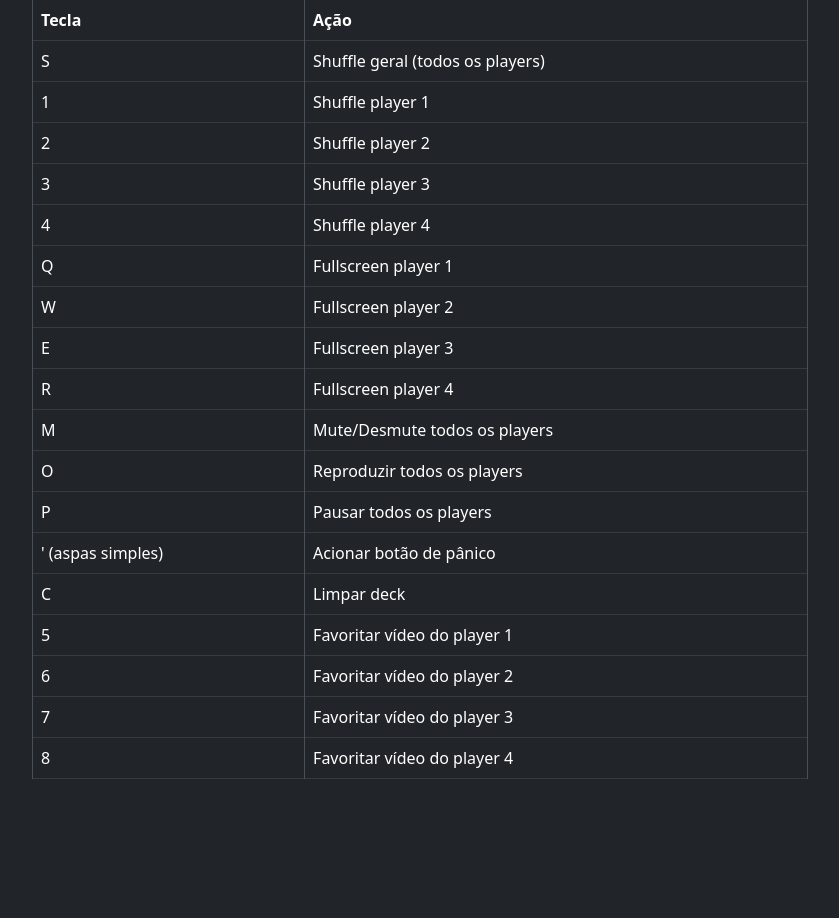
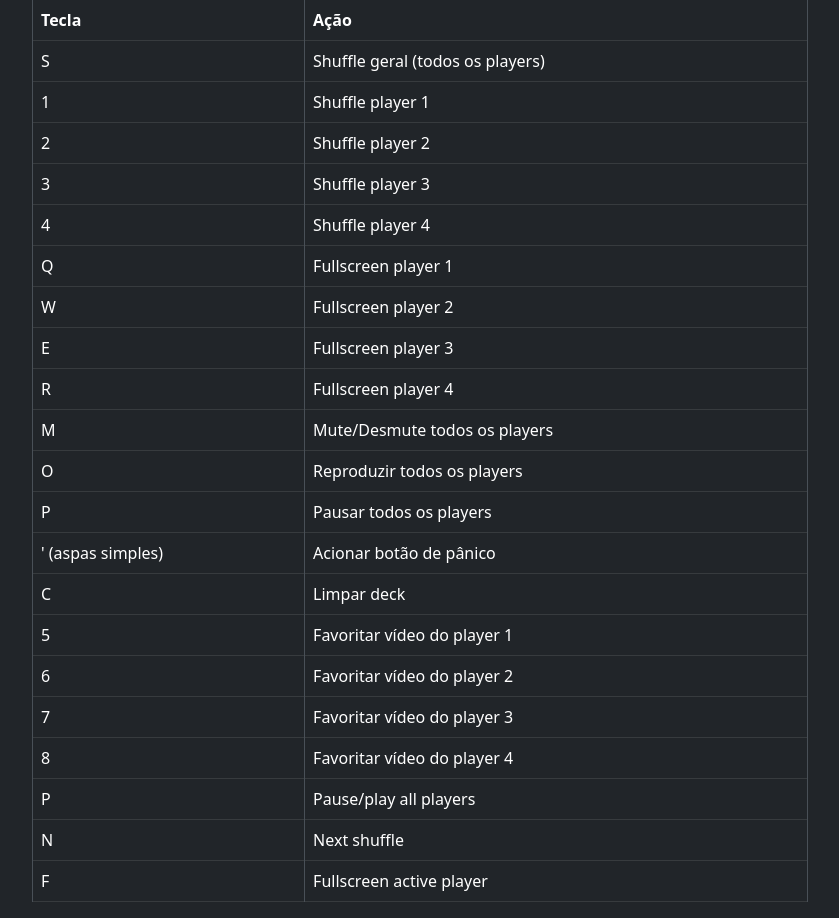
Before and after one commit to lscheffel/EndoFlix, a Flask app: page /keymaps in a window 1280 px wide. Shown: the part 215-1133 px from the top of the page, without its empty margins (220-1059 px from the left). Before the commit the page ends 994 px from the top, so only its background shows below. Run offline with Flask 3, Linux system fonts and the light colour scheme; a user stored in the database is signed in.

Commit message:
Implement 11 new features for EndoFlix

```diff
--- a/Templates/base.html
+++ b/Templates/base.html
@@ -64,7 +64,6 @@
     <header class="p-2 bg-secondary d-flex justify-content-between">
         <h1 class="h5 m-0">EndoFlix - Video Player <span id="stats"></span></h1>
         <div>
-            <input type="text" id="searchInput" class="form-control me-2" placeholder="Search videos" style="width: 200px;">
 <i class="bi bi-lightbulb theme-toggle me-2" id="themeToggle"></i>
             <a href="/keymaps" class="text-light me-2">Keymaps</a>
             <a href="/about" class="text-light me-2">Sobre</a>
@@ -259,6 +258,7 @@
                     <button id="batchFavorites" class="btn btn-warning compact-btn">Add/Remove Favorites</button>
                     <button id="batchRemovePlaylist" class="btn btn-danger compact-btn">Remove from Playlist</button>
                 </div>
+                <input type="text" id="searchInput" class="form-control compact-control" placeholder="Search videos">
                 <ul id="fileList" class="list-group compact-control" style="max-height: 50vh; overflow-y: auto;"></ul>
                 <div class="btn-row">
                     <button id="clearDeck" class="btn btn-warning compact-btn">Clear</button>
--- a/Templates/keymaps.html
+++ b/Templates/keymaps.html
@@ -110,6 +110,18 @@
                     <td>8</td>
                     <td>Favoritar vídeo do player 4</td>
                 </tr>
+                <tr>
+                    <td>P</td>
+                    <td>Pause/play all players</td>
+                </tr>
+                <tr>
+                    <td>N</td>
+                    <td>Next shuffle</td>
+                </tr>
+                <tr>
+                    <td>F</td>
+                    <td>Fullscreen active player</td>
+                </tr>
             </tbody>
         </table>
     </div>
```
